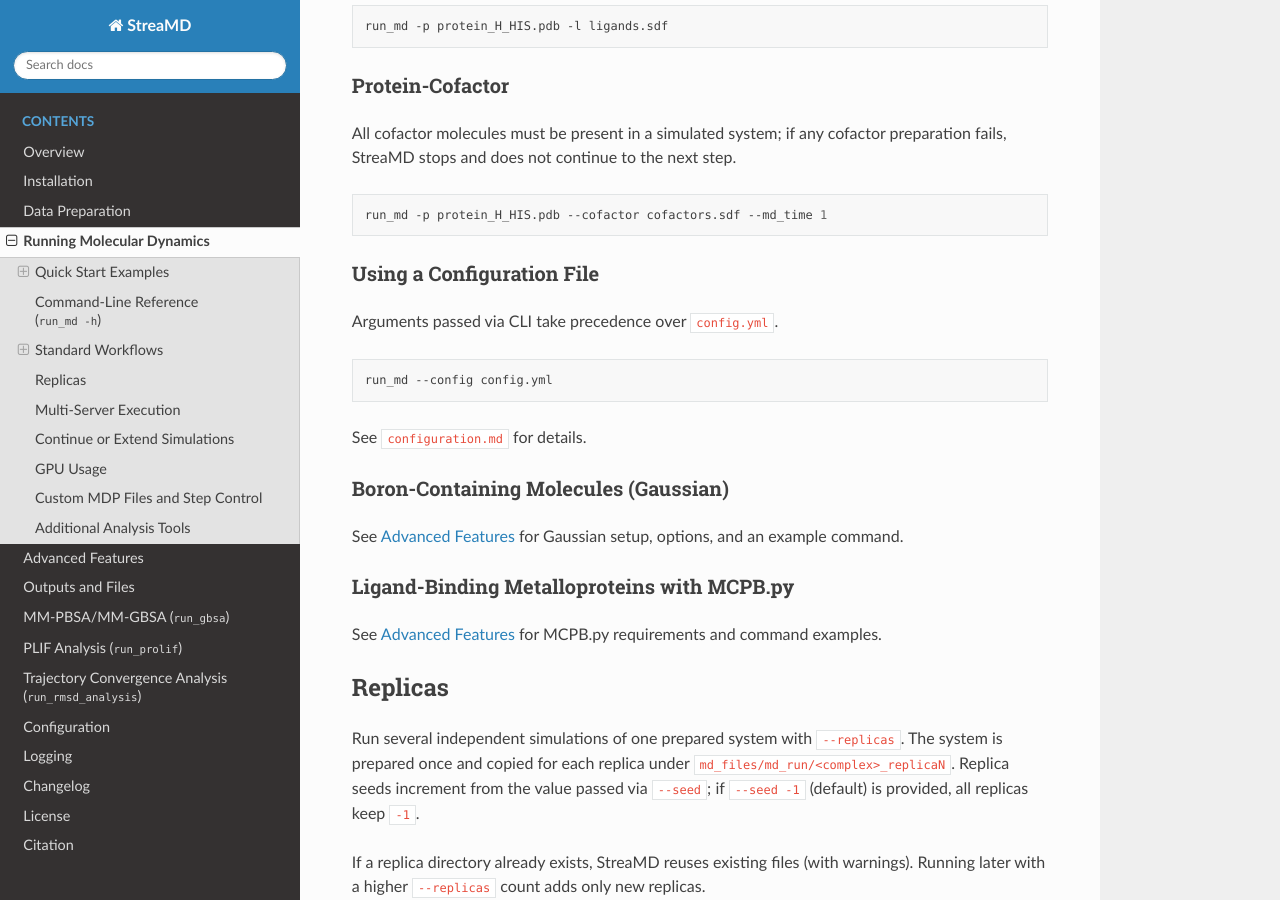
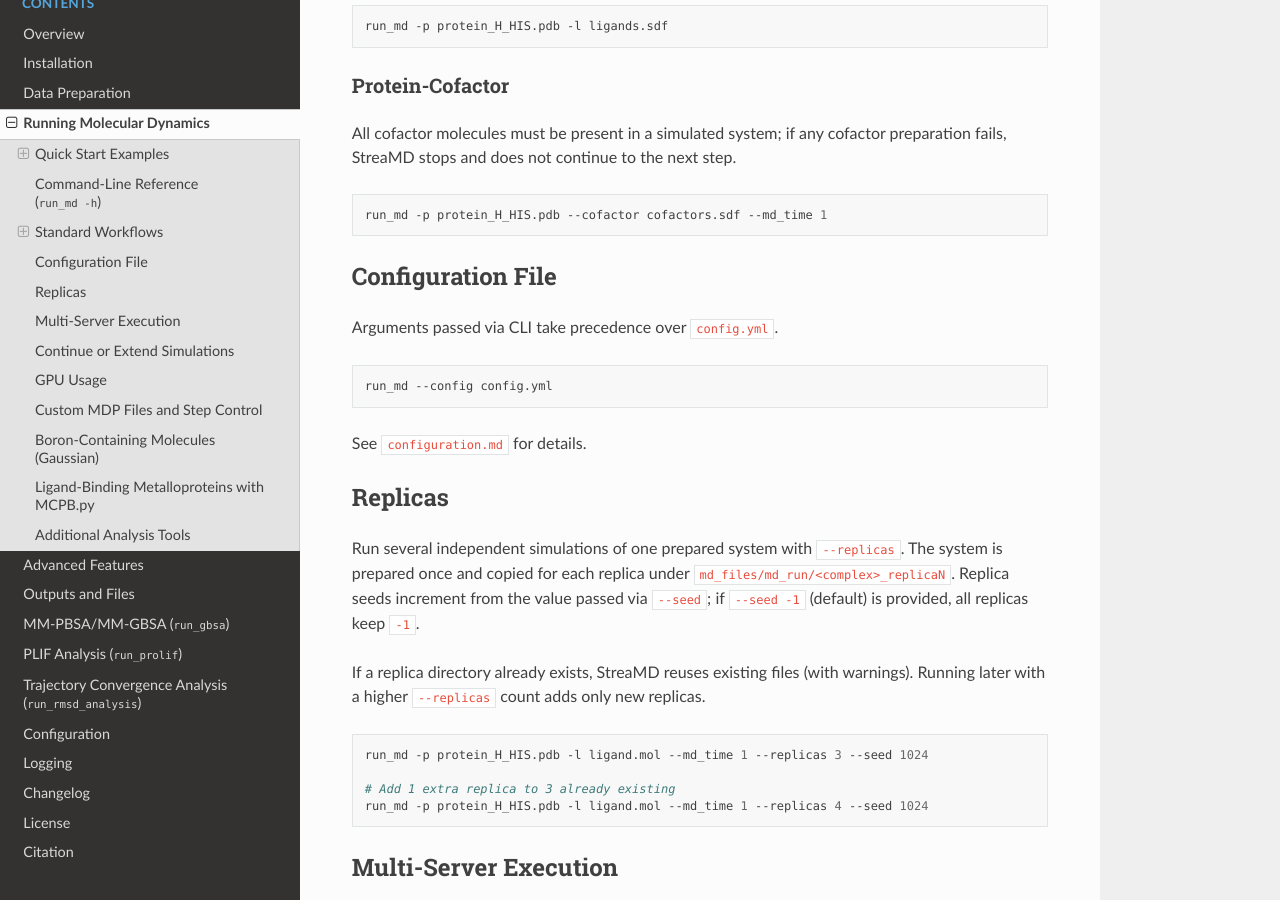
Before and after one commit to ci-lab-cz/streamd, a Sphinx documentation site: the page built from docs/running_md.md, in a window 1280 px wide and 900 px high, scrolled down 3055 px. Built offline with Sphinx 7.4.7 and the Read the Docs theme 3.1.0, drawn with Linux system fonts in a browser that asks for light colours; some of the changed text lies outside the part shown.

Commit message:
minor reorganize docs

````diff
--- a/docs/running_md.md
+++ b/docs/running_md.md
@@ -158,18 +158,12 @@
 run_md -p protein_H_HIS.pdb --cofactor cofactors.sdf --md_time 1
 ```
 
-### Using a Configuration File
+## Configuration File
 Arguments passed via CLI take precedence over `config.yml`.
 ```bash
 run_md --config config.yml
 ```
 See `configuration.md` for details.
-
-### Boron-Containing Molecules (Gaussian)
-See {doc}`advanced_features` for Gaussian setup, options, and an example command.
-
-### Ligand-Binding Metalloproteins with MCPB.py
-See {doc}`advanced_features` for MCPB.py requirements and command examples.
 
 ## Replicas
 Run several independent simulations of one prepared system with `--replicas`. The system is prepared once and copied for each replica under `md_files/md_run/<complex>_replicaN`. Replica seeds increment from the value passed via `--seed`; if `--seed -1` (default) is provided, all replicas keep `-1`.
````
Also changed, not shown: other parts of docs/running_md.md (+6 -0 lines), docs/plif.md (+1 -1 lines), docs/advanced_features.md (line endings or trailing spaces).
